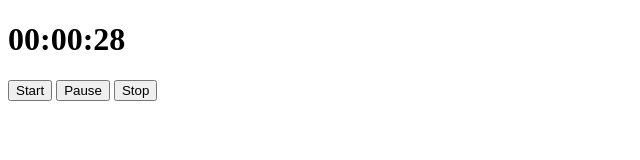
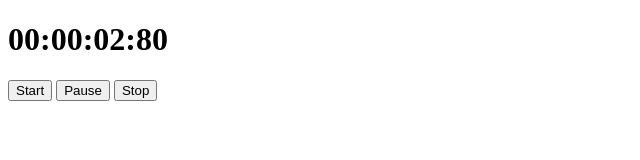
Before and after one commit to devjunior30/cronometro, a plain HTML site: page index.html in a window 1280 px wide. Both pictures are taken after a click on the button "Start". Shown: the whole page, without its empty margins (0-640 px from the left). Drawn offline with Linux system fonts and the light colour scheme.

Commit message:
topico de milisegundos adicionados e finalização na parte do script

```diff
--- a/index.html
+++ b/index.html
@@ -8,7 +8,7 @@
 </head>
 <body>
 
-    <h1 class="watch">00:00:00</h1>
+    <h1 class="watch">00:00:00:00</h1>
 
     <button onclick="start()">Start</button>
     <button onclick="pause()">Pause</button>
--- a/script.js
+++ b/script.js
@@ -5,6 +5,7 @@
 
 // let watch = document.querySelector('.watch'
 
+let milliseconds = 0
 let seg = 0
 let min = 0
 let hrs = 0
@@ -20,7 +21,10 @@ function digits(number) {
 
 function start() {
     cron = setInterval( function() {
+        milliseconds ++
+        if(milliseconds == 100) {
         seg++
+        milliseconds = 0
         if(seg == 60) {
             min++
             seg = 0
@@ -29,8 +33,9 @@ function start() {
                 min = 0
             }
         }
-        document.querySelector('.watch').innerHTML = digits(hrs)+':'+digits(min)+':'+digits(seg)
-    },100)
+    }
+        document.querySelector('.watch').innerHTML = digits(hrs)+':'+digits(min)+':'+digits(seg)+':'+digits(milliseconds)
+    },10)
 }
 
 function pause() {
@@ -39,6 +44,7 @@ function pause() {
 
 function stop() {
     clearInterval(cron)
+    milliseconds = 0
     seg = 0
     min = 0
     hrs =0
```
